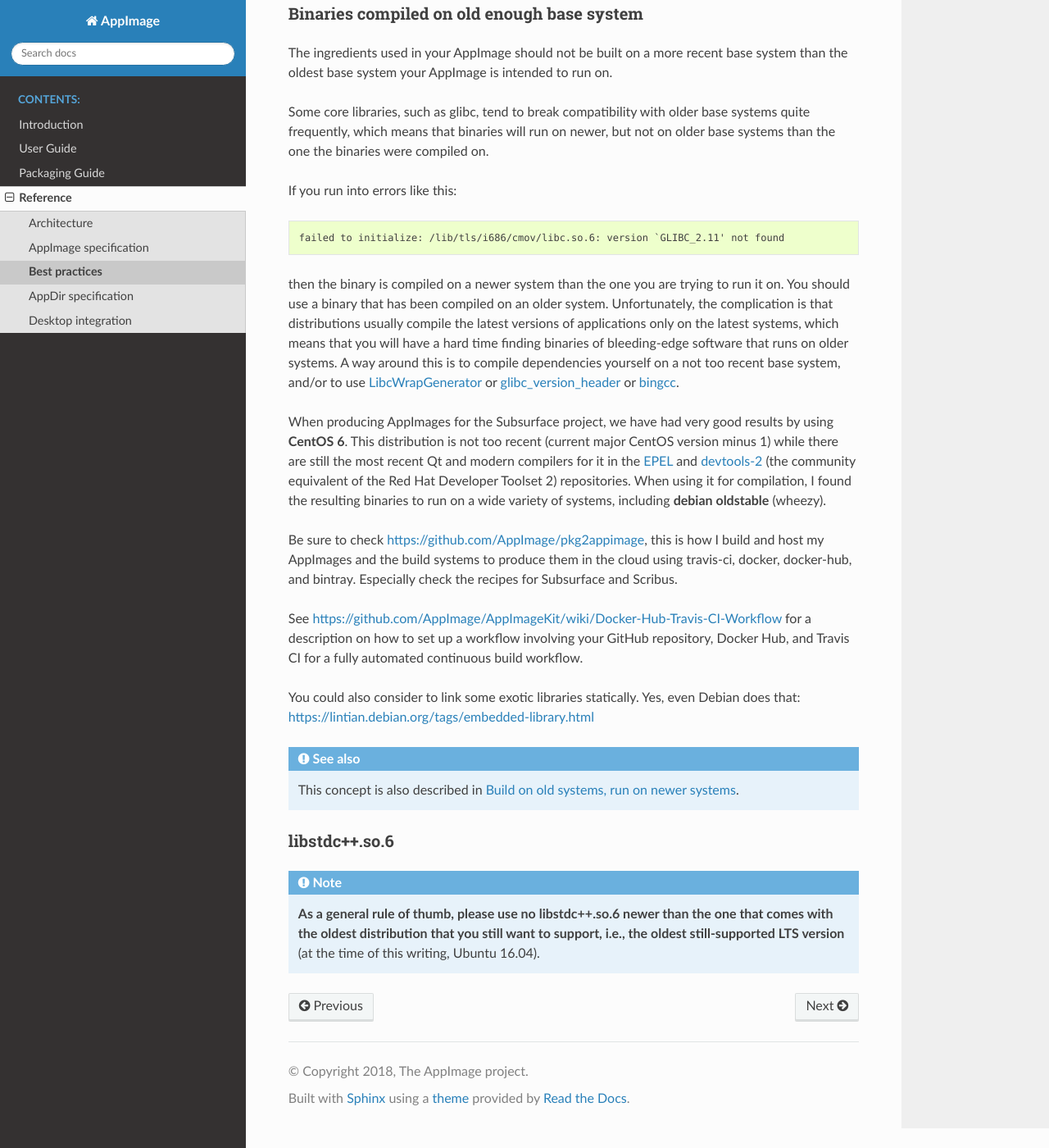
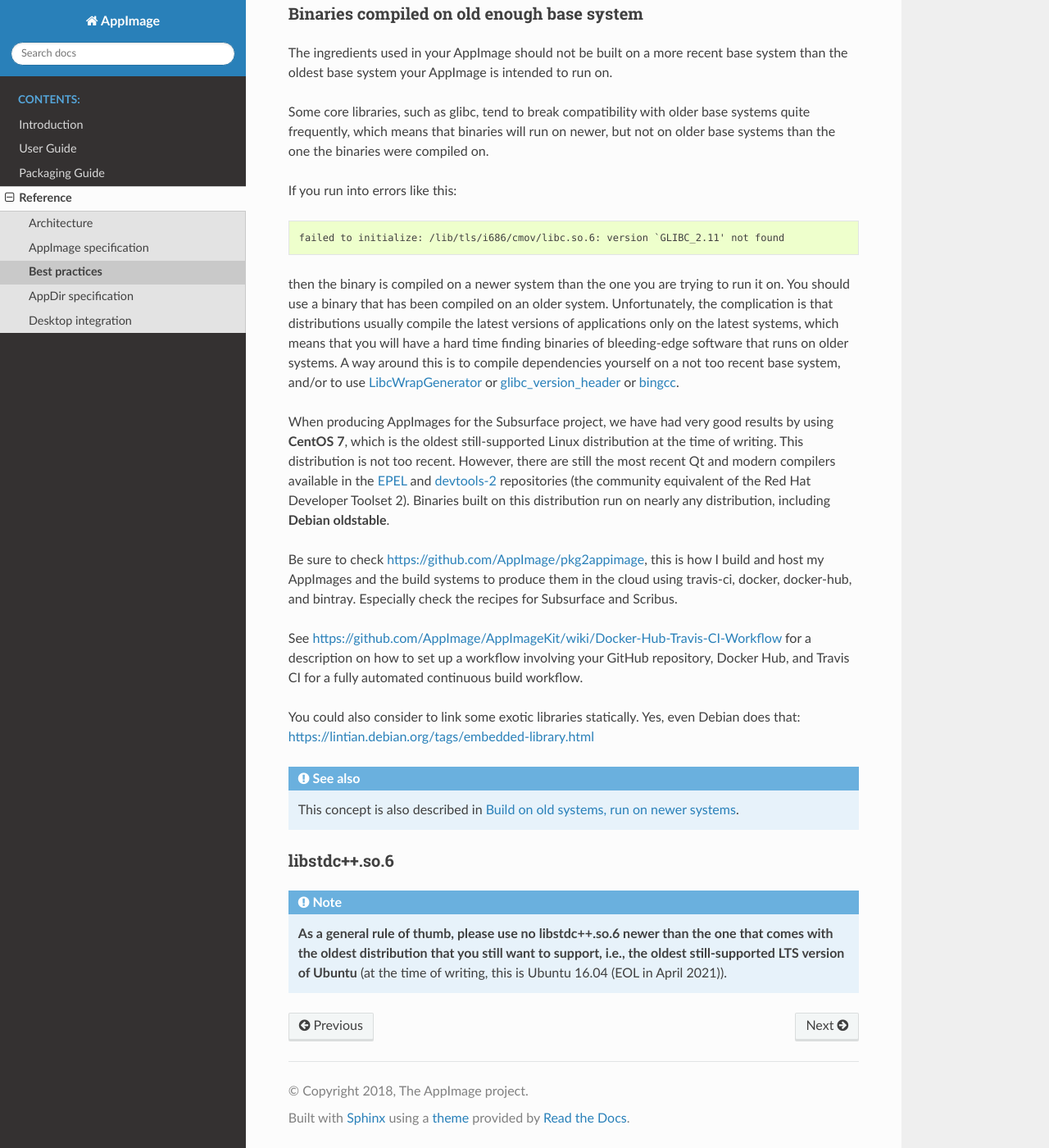
Before and after one commit to AppImage/docs.appimage.org, a Sphinx documentation site: the page built from source/reference/best-practices.rst, in a window 1280 px wide and 1400 px high, scrolled down 2163 px. Shown: the whole window at 82% size. Built offline with Sphinx 7.4.7 and the Read the Docs theme 2.0.0, drawn with Linux system fonts in a browser that asks for light colours.

Commit message:
Improve best practices texts further

```diff
--- a/source/reference/best-practices.rst
+++ b/source/reference/best-practices.rst
@@ -87,7 +87,7 @@
 
 then the binary is compiled on a newer system than the one you are trying to run it on. You should use a binary that has been compiled on an older system. Unfortunately, the complication is that distributions usually compile the latest versions of applications only on the latest systems, which means that you will have a hard time finding binaries of bleeding-edge software that runs on older systems. A way around this is to compile dependencies yourself on a not too recent base system, and/or to use LibcWrapGenerator_ or glibc_version_header_ or bingcc_.
 
-When producing AppImages for the Subsurface project, we have had very good results by using **CentOS 6**. This distribution is not too recent (current major CentOS version minus 1) while there are still the most recent Qt and modern compilers for it in the EPEL_ and devtools-2_ (the community equivalent of the Red Hat Developer Toolset 2) repositories. When using it for compilation, I found the resulting binaries to run on a wide variety of systems, including **debian oldstable** (wheezy).
+When producing AppImages for the Subsurface project, we have had very good results by using **CentOS 7**, which is the oldest still-supported Linux distribution at the time of writing. This distribution is not too recent. However, there are still the most recent Qt and modern compilers available in the EPEL_ and devtools-2_ repositories (the community equivalent of the Red Hat Developer Toolset 2). Binaries built on this distribution run on nearly any distribution, including **Debian oldstable**.
 
 Be sure to check https://github.com/AppImage/pkg2appimage, this is how I build and host my AppImages and the build systems to produce them in the cloud using travis-ci, docker, docker-hub, and bintray. Especially check the recipes for Subsurface and Scribus.
 
@@ -113,4 +113,4 @@
 --------------
 
 .. note::
-	**As a general rule of thumb, please use no libstdc++.so.6 newer than the one that comes with the oldest distribution that you still want to support, i.e., the oldest still-supported LTS version** (at the time of this writing, Ubuntu 16.04).
+	**As a general rule of thumb, please use no libstdc++.so.6 newer than the one that comes with the oldest distribution that you still want to support, i.e., the oldest still-supported LTS version of Ubuntu** (at the time of writing, this is Ubuntu 16.04 (EOL in April 2021)).
```
